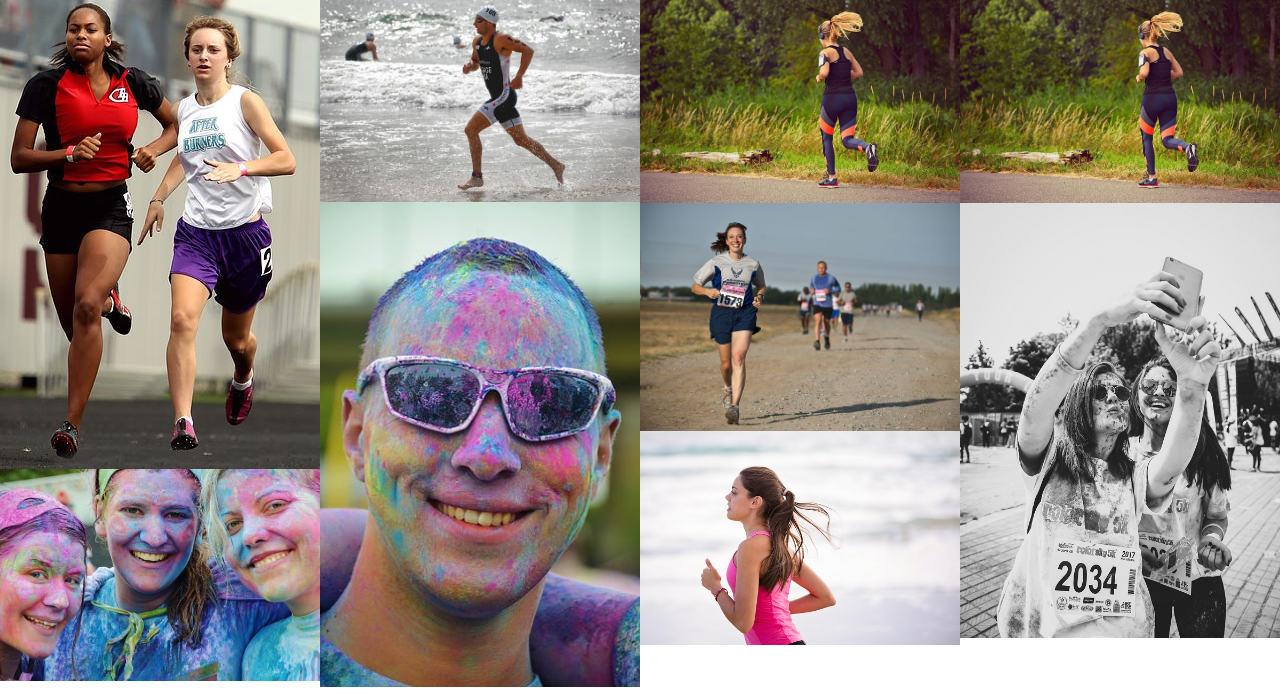
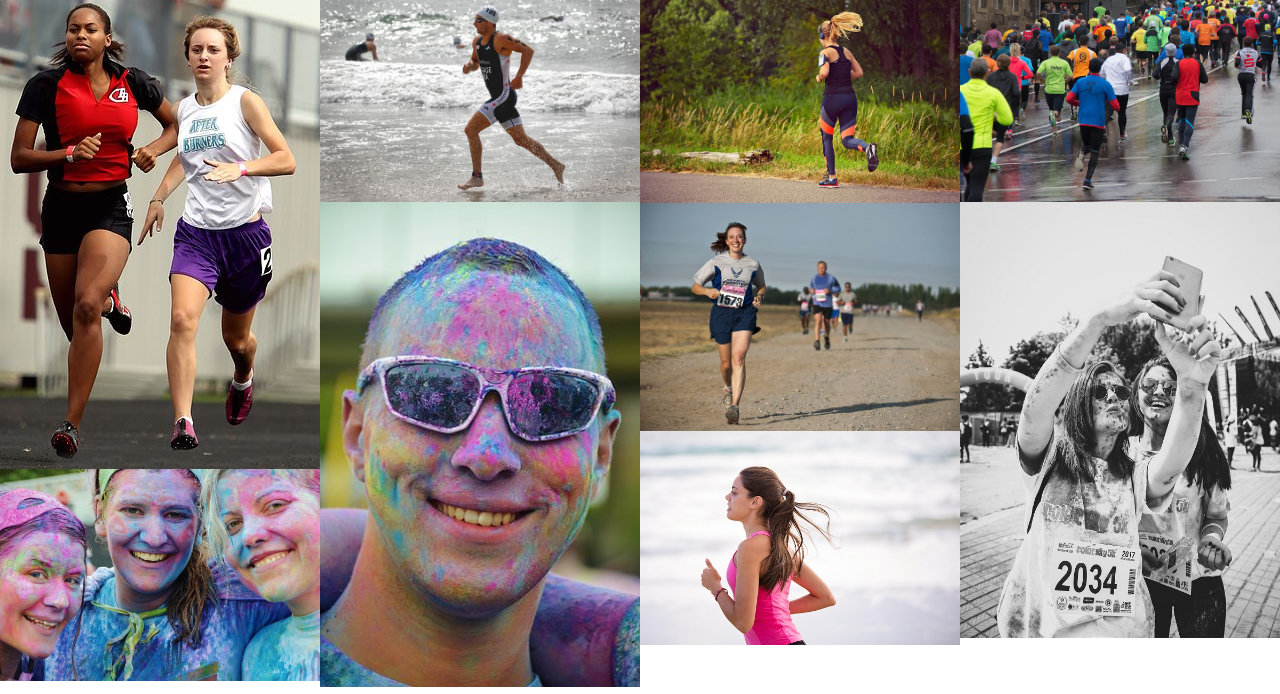
Before and after one commit to Anjuman85/love-runn, a plain HTML site: page gallery.html in a window 1280 px wide. Shown: the part 86-780 px from the top of the page. Drawn offline with nearby package versions, Linux system fonts and the light colour scheme.

Commit message:
Add image large gruop of runner

```diff
--- a/gallery.html
+++ b/gallery.html
@@ -38,7 +38,7 @@
         <img src="assets/images/runner1.jpg" alt="Solo female runner jogging through phoenix park">
         <img src="assets/images/runner2.jpg" alt="Runners competing in marathon">
         <img src="assets/images/runner4.jpg" alt="Solo female runner jogging on a beach">
-        <img src="assets/images/runner1.jpg" alt="Solo male runner jogging on a beach">
+        <img src="assets/images/running_gang.jpg" alt="large group of runner jogging on a beach">
         <img src="assets/images/mud-run.jpg"alt="Two women runners taking a muddy selfie after the Mud Runners Championship">
     </section>
     <footer>
```
Also changed, not shown: assets/images/running_gang.jpg (added).
